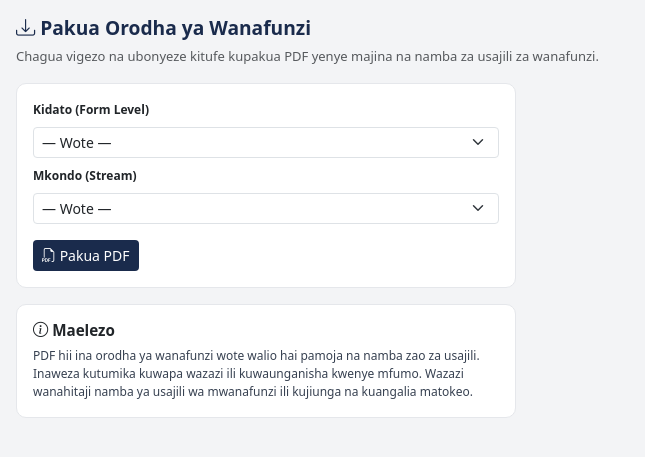
After one commit to kizenga11/kitukutu, a PHP site: page /admin/download_students.php in a window 1280 px wide. The commit adds this page. Shown: the top 457 px of the page, without its empty margins (0-645 px from the left). Run offline with PHP 8.4, Linux system fonts and the light colour scheme; the visitor is signed in with stand-in values (Sample User, id 1).

Commit message:
Add student list PDF download feature for parents

```diff
--- a/admin/dashboard.php
+++ b/admin/dashboard.php
@@ -21,7 +21,7 @@ if ($data['role'] != 'admin') {
 $admin_email = $data['email'] ?? 'Admin';
 
 // Fetch stats
-$total_students = mysqli_fetch_assoc(mysqli_query($conn, "SELECT COUNT(*) as total FROM students"))['total'];
+$total_students = mysqli_fetch_assoc(mysqli_query($conn, "SELECT COUNT(*) as total FROM students WHERE is_active=1"))['total'];
 $total_teachers = mysqli_fetch_assoc(mysqli_query($conn, "SELECT COUNT(*) as total FROM teachers"))['total'];
 $total_exams = mysqli_fetch_assoc(mysqli_query($conn, "SELECT COUNT(*) as total FROM exams"))['total'];
 $total_announcements = mysqli_fetch_assoc(mysqli_query($conn, "SELECT COUNT(*) as total FROM announcements WHERE status='published'"))['total'];
@@ -82,6 +82,7 @@ $recent_announcements = mysqli_query($conn, "SELECT title, content, type, create
                 <li><a href="manage_student_subjects.php" target="mainFrame"><i class="bi bi-journal-bookmark-fill"></i> Student Subjects</a></li>
                 <li><a href="admissions.php" target="mainFrame"><i class="bi bi-journal-check"></i> Admissions</a></li>
                 <li><a href="manage_parents.php" target="mainFrame"><i class="bi bi-people-fill"></i> Parents</a></li>
+                <li><a href="download_students.php" target="mainFrame"><i class="bi bi-download"></i> Download Students</a></li>
             </ul>
         </li>
 
--- /dev/null
+++ b/admin/download_students.php
@@ -0,0 +1,69 @@
+<?php
+session_start();
+include "../includes/config.php";
+
+if (!isset($_SESSION['admin_id'])) {
+    header("Location: ../login.php");
+    exit();
+}
+
+$form_levels = ['', 'Form One', 'Form Two', 'Form Three', 'Form Four'];
+$streams = ['', 'General', 'Vocational'];
+?>
+<!DOCTYPE html>
+<html lang="en">
+<head>
+<meta charset="UTF-8">
+<meta name="viewport" content="width=device-width, initial-scale=1.0">
+<title>Download Students List</title>
+<link href="https://cdn.jsdelivr.net/npm/bootstrap@5.3.2/dist/css/bootstrap.min.css" rel="stylesheet">
+<link href="https://cdn.jsdelivr.net/npm/bootstrap-icons@1.11.3/font/bootstrap-icons.min.css" rel="stylesheet">
+<style>
+:root{--primary:#1a2b4c;--bg:#f3f4f6;}
+body{background:var(--bg);font-family:system-ui,-apple-system,sans-serif;padding:16px;font-size:13px;}
+h2{font-size:1.2rem;font-weight:700;color:var(--primary);}
+.card{border-radius:10px;border:1px solid #e5e7eb;}
+</style>
+</head>
+<body>
+
+<h2><i class="bi bi-download"></i> Pakua Orodha ya Wanafunzi</h2>
+<p class="text-muted" style="font-size:13px;">Chagua vigezo na ubonyeze kitufe kupakua PDF yenye majina na namba za usajili za wanafunzi.</p>
+
+<div class="card p-3" style="max-width:500px;">
+  <form method="GET" action="download_students_pdf.php" target="_blank">
+    <div class="mb-2">
+      <label class="form-label" style="font-size:12px;font-weight:600;">Kidato (Form Level)</label>
+      <select name="form_level" class="form-select form-select-sm">
+        <option value="">— Wote —</option>
+        <?php foreach (array_slice($form_levels, 1) as $fl): ?>
+        <option value="<?= $fl ?>"><?= $fl ?></option>
+        <?php endforeach; ?>
+      </select>
+    </div>
+    <div class="mb-3">
+      <label class="form-label" style="font-size:12px;font-weight:600;">Mkondo (Stream)</label>
+      <select name="stream" class="form-select form-select-sm">
+        <option value="">— Wote —</option>
+        <?php foreach (array_slice($streams, 1) as $st): ?>
+        <option value="<?= $st ?>"><?= $st ?></option>
+        <?php endforeach; ?>
+      </select>
+    </div>
+    <button type="submit" class="btn btn-sm" style="background:var(--primary);color:#fff;">
+      <i class="bi bi-filetype-pdf"></i> Pakua PDF
+    </button>
+  </form>
+</div>
+
+<div class="card p-3 mt-3" style="max-width:500px;">
+  <h5 style="font-size:0.95rem;font-weight:700;margin-bottom:8px;"><i class="bi bi-info-circle"></i> Maelezo</h5>
+  <p style="font-size:12px;color:#374151;margin:0;">
+    PDF hii ina orodha ya wanafunzi wote walio hai pamoja na namba zao za usajili.
+    Inaweza kutumika kuwapa wazazi ili kuwaunganisha kwenye mfumo.
+    Wazazi wanahitaji namba ya usajili wa mwanafunzi ili kujiunga na kuangalia matokeo.
+  </p>
+</div>
+
+</body>
+</html>
```
Also changed, not shown: admin/download_students_pdf.php (added, +101 -0 lines).
